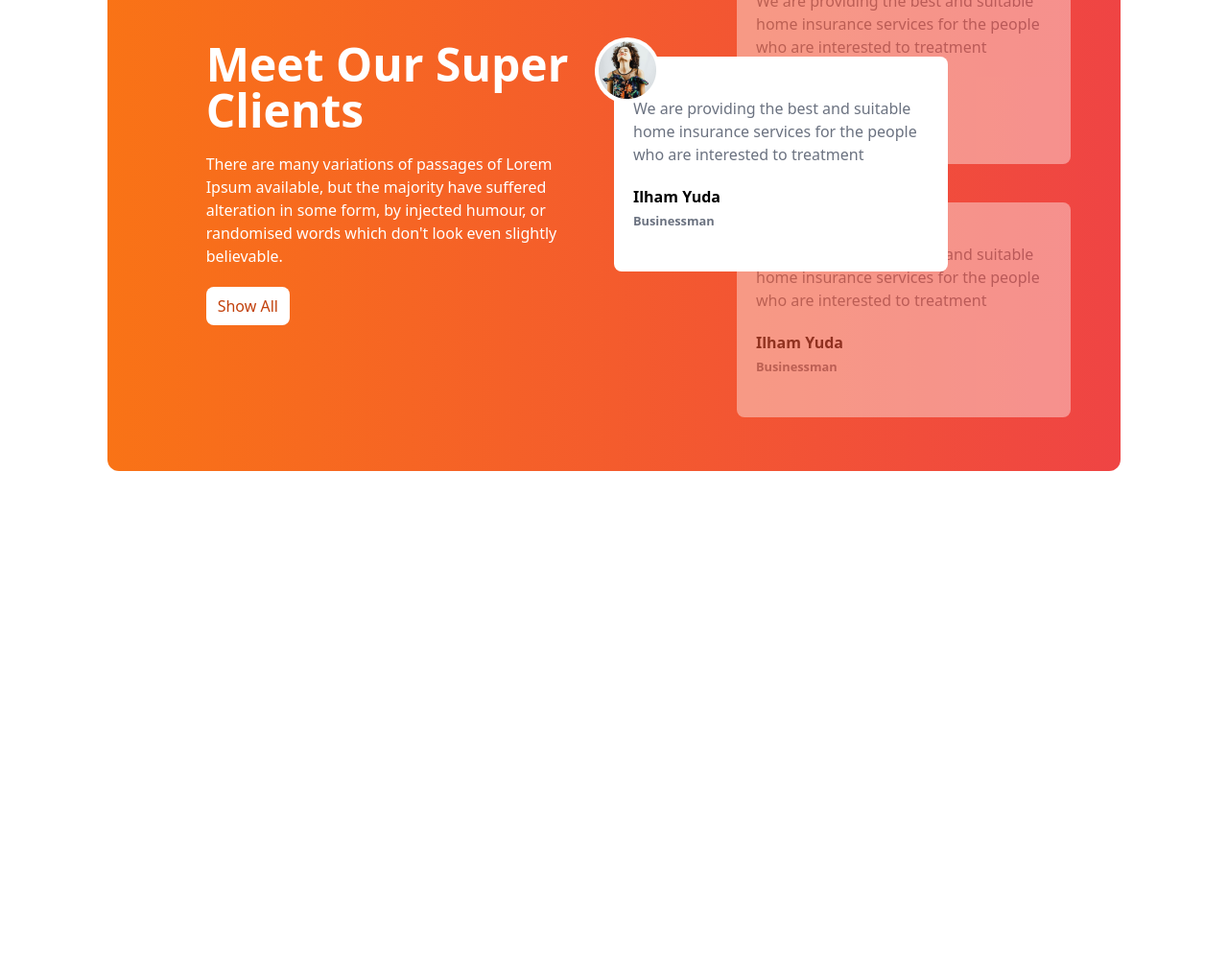
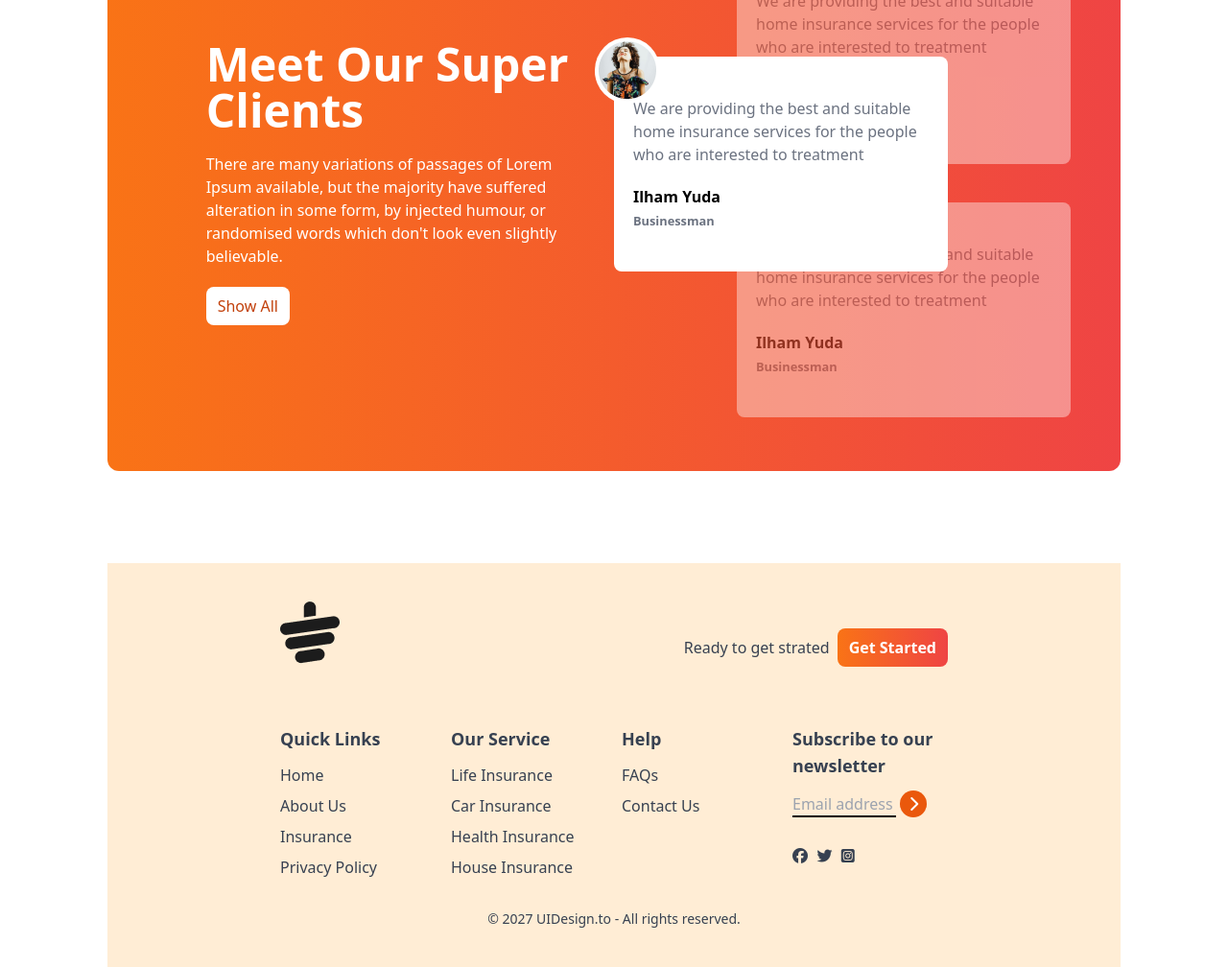
Before and after one commit to Rayhan1228/Tea-house, a plain HTML site: page index.html in a window 1280 px wide. Shown: the part 1953-2961 px from the top of the page at 96% size. Before the commit the page ends 2540 px from the top, so only its background shows below. Drawn offline with nearby package versions, Linux system fonts and the light colour scheme.

Commit message:
almost done

```diff
--- a/index.html
+++ b/index.html
@@ -198,6 +198,105 @@
 </div>
 </section>
 
+<!-- news section home work -->
+
+<!-- footer section  -->
+
+<footer class="bg-orange-100  text-gray-700 py-10 px-4 md:px-16">
+<div class="w-9/12 mx-auto">
+
+    <!-- logo -->
+    <div class="mb-8 flex justify-between">
+        <img class="mb-8" src="images/cup.png" alt="">
+        <div class="flex items-center gap-2">
+            <h4>Ready to get strated</h4>
+            <button class="bg-gradient-to-r from-orange-500 to-red-500 ... px-3 py-2 rounded-lg text-white
+            font-bold"">Get Started</button>
+        </div>
+    </div>
+
+    <!-- links -->
+    <div class="grid grid-cols-1 md:grid-cols-2 lg:grid-cols-4 gap-4">
+
+
+        <!-- first colum -->
+        <div>
+            <h3 class="font-semibold text-lg mb-3">Quick Links</h3>
+<ul class="space-y-2">
+    <li>
+        <a class="hover:text-orange-600" href="#">Home</a>
+    </li>
+    <li>
+        <a class="hover:text-orange-600" href="#">About Us</a>
+    </li>
+    <li>
+        <a class="hover:text-orange-600" href="#">Insurance</a>
+    </li>
+    <li>
+        <a class="hover:text-orange-600" href="#">Privacy Policy</a>
+    </li>
+</ul>
+        </div>
+        <!-- second colum -->
+        <div>
+            <h3 class="font-semibold text-lg mb-3">Our Service</h3>
+<ul class="space-y-2">
+    <li>
+        <a class="hover:text-orange-600" href="#">Life Insurance</a>
+    </li>
+    <li>
+        <a class="hover:text-orange-600" href="#">Car Insurance</a>
+    </li>
+    <li>
+        <a class="hover:text-orange-600" href="#">Health Insurance</a>
+    </li>
+    <li>
+        <a class="hover:text-orange-600" href="#">House Insurance</a>
+    </li>
+</ul>
+        </div>
+        <!-- Third colum -->
+        <div>
+            <h3 class="font-semibold text-lg mb-3">Help</h3>
+<ul class="space-y-2">
+    <li>
+        <a class="hover:text-orange-600" href="#">FAQs</a>
+    </li>
+    <li>
+        <a class="hover:text-orange-600" href="#">Contact Us</a>
+    </li>
+
+</ul>
+        </div>
+<!-- fourth colum -->
+<div>
+    <h3 class="font-semibold text-lg mb-3">Subscribe to our newsletter</h3>
+    <ul class="space-y-2">
+        <div class="flex flex-col space-y-2 ">
+            <div>
+                <input placeholder="Email address" type="text" class="bg-transparent border-b-2 border-black w-4/6 " />
+                <i class="fa-solid fa-chevron-right w-7 h-7 bg-orange-600 inline-flex rounded-full text-white justify-center items-center "></i>
+                <div class="flex justify-center w-2/5 mb-2 mt-8 justify-between">
+                    <i class="fa-brands fa-facebook"></i>
+                    <i class="fa-brands fa-twitter"></i>
+                    <i class="fa-brands fa-square-instagram"></i>
+
+                </div>
+ </div>
+</div>
+
+    </div>
+
+</div>
+<div class="text-center pt-4 mt-4">
+    <p class="text-sm to-gray-600">© 2027 UIDesign.to - All rights reserved.</p>
+</div>
+
+</div>
+</footer>
+
+
+
     </main>
 </body>
 
```
